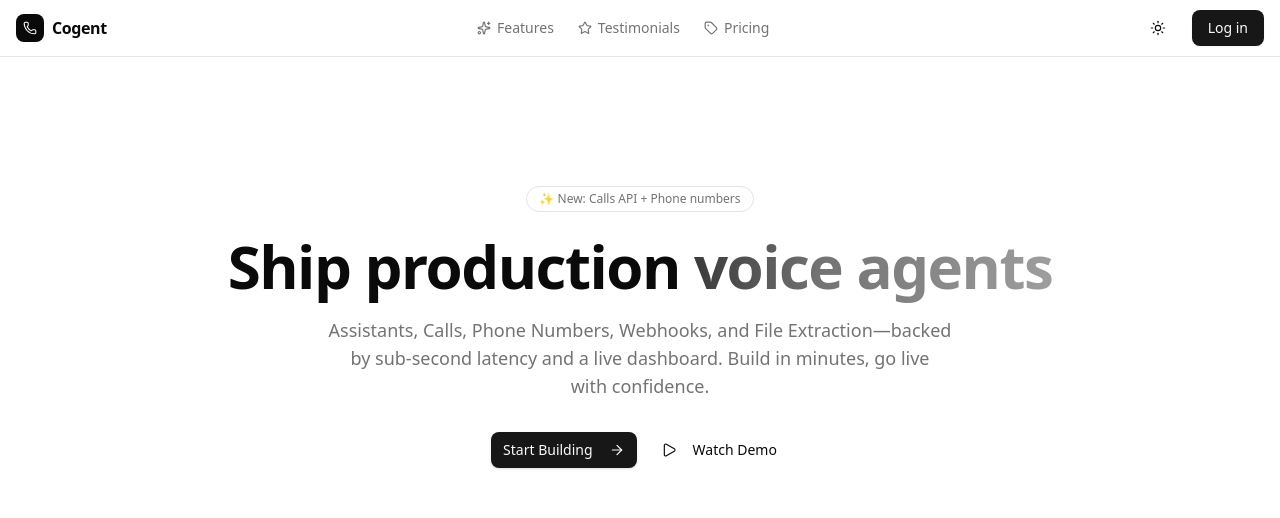
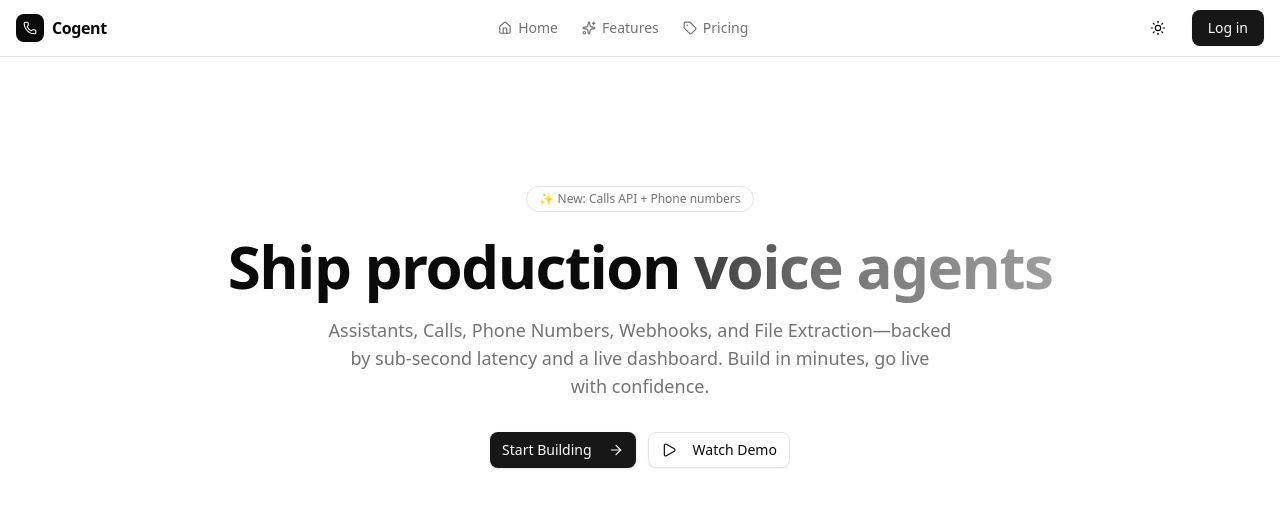
Before and after one commit to benz206/hophacks2025, a Next.js app: page / in a window 1280 px wide. Shown: the top 518 px of the page. Built offline with nearby package versions, Linux system fonts and the light colour scheme.

Commit message:
Update landing

```diff
--- a/components/cta-sections.tsx
+++ b/components/cta-sections.tsx
@@ -20,7 +20,7 @@ export function CTASection() {
                 <ArrowRight className="ml-2 h-4 w-4" />
               </Link>
             </Button>
-            <Button variant="ghost" className="inline-flex items-center" asChild>
+            <Button variant="outline" className="inline-flex items-center" asChild>
               <Link href="/demo">Watch Demo</Link>
             </Button>
           </div>
--- a/components/header.tsx
+++ b/components/header.tsx
@@ -1,6 +1,6 @@
 import { Button } from "@/components/ui/button"
 import { ThemeToggle } from "./theme-toggle"
-import { Phone, Sparkles, Star, Tag } from "lucide-react"
+import { Home, Phone, Sparkles, Tag } from "lucide-react"
 import Link from "next/link"
 
 export function Header() {
@@ -15,13 +15,13 @@ export function Header() {
         </Link>
 
         <nav className="hidden md:flex items-center gap-6">
+          <Link href="/" className="inline-flex items-center gap-1.5 text-sm text-muted-foreground hover:text-foreground transition-colors">
+            <Home className="h-3.5 w-3.5" aria-hidden="true" />
+            Home
+          </Link>
           <Link href="/#features" className="inline-flex items-center gap-1.5 text-sm text-muted-foreground hover:text-foreground transition-colors">
             <Sparkles className="h-3.5 w-3.5" aria-hidden="true" />
             Features
-          </Link>
-          <Link href="/#testimonials" className="inline-flex items-center gap-1.5 text-sm text-muted-foreground hover:text-foreground transition-colors">
-            <Star className="h-3.5 w-3.5" aria-hidden="true" />
-            Testimonials
           </Link>
           <Link href="/pricing" className="inline-flex items-center gap-1.5 text-sm text-muted-foreground hover:text-foreground transition-colors">
             <Tag className="h-3.5 w-3.5" aria-hidden="true" />
--- a/components/hero-section.tsx
+++ b/components/hero-section.tsx
@@ -28,12 +28,12 @@ export function HeroSection() {
             <Button className="px-5 shadow-sm hover:shadow" asChild>
               <Link href="/dashboard">
                 Start Building
-                <ArrowRight className="ml-2 h-4 w-4" aria-hidden="true" strokeWidth={1.75} />
+                <ArrowRight className="ml-2 h-4 w-4" aria-hidden={true} strokeWidth={1.75} />
               </Link>
             </Button>
-            <Button variant="ghost" className="hover:bg-accent/50" asChild>
+            <Button variant="outline" className="hover:bg-accent/50" asChild>
               <Link href="/demo">
-                <Play className="mr-2 h-4 w-4" aria-hidden="true" strokeWidth={1.75} />
+                <Play className="mr-2 h-4 w-4" aria-hidden={true} strokeWidth={1.75} />
                 Watch Demo
               </Link>
             </Button>
```
